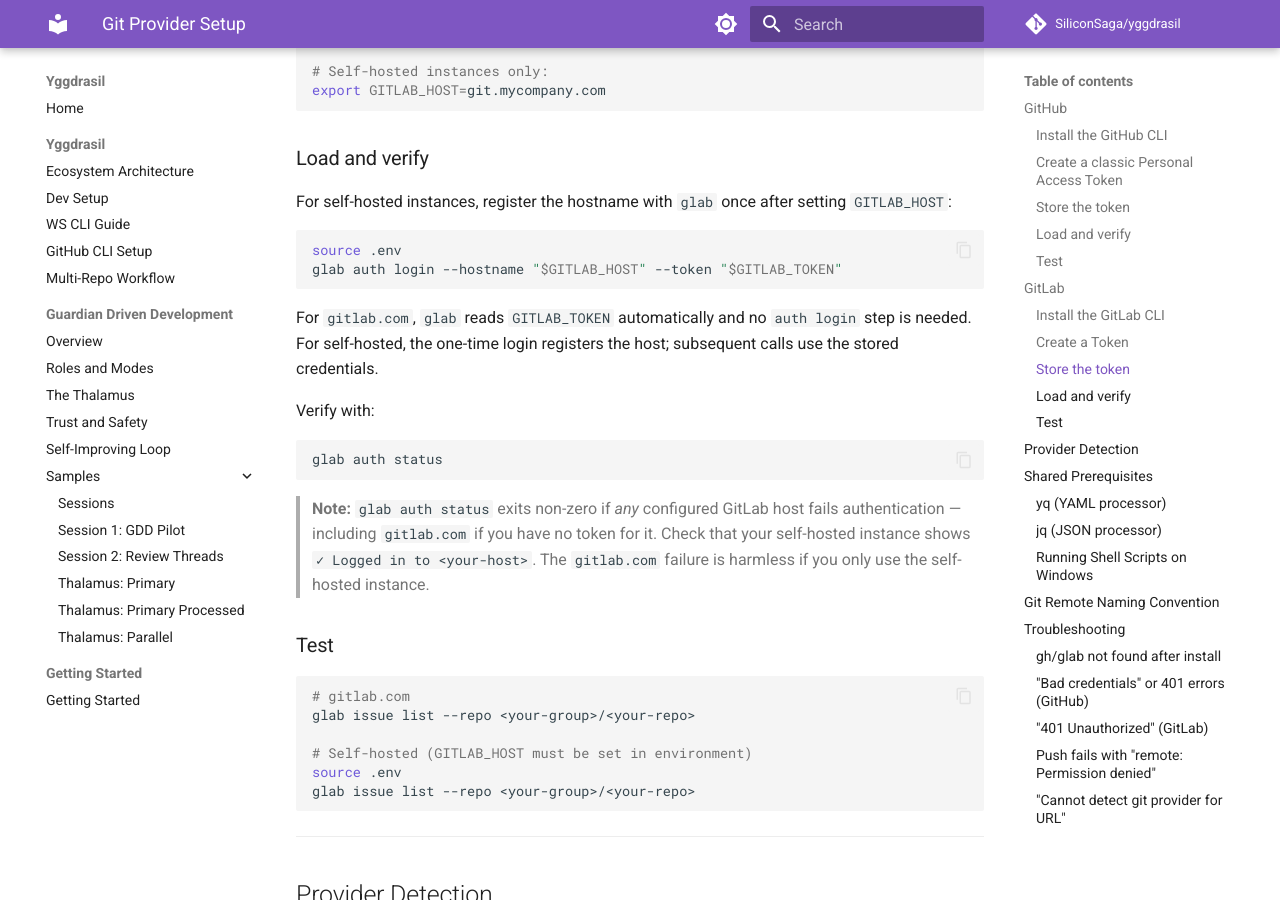
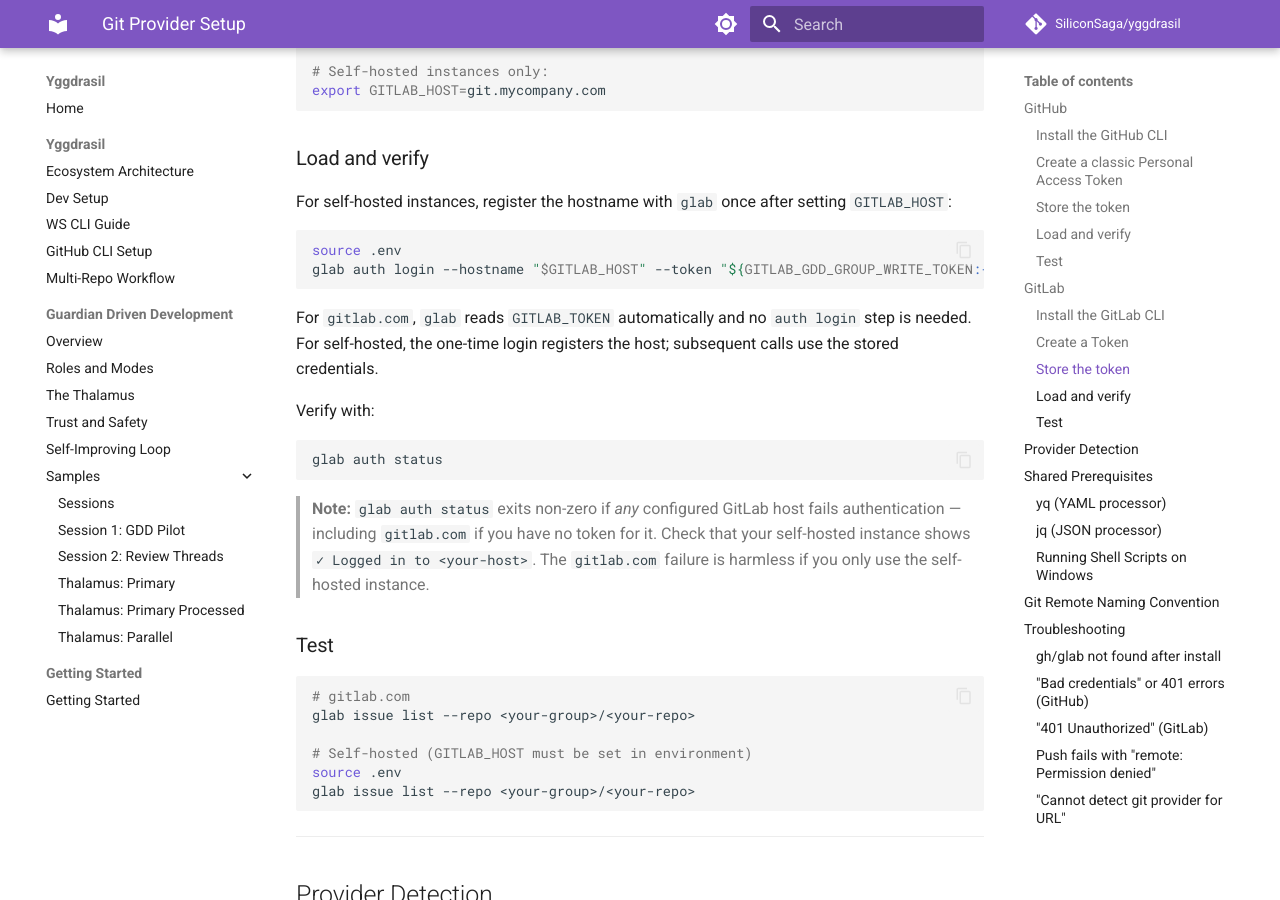
Before and after one commit to SiliconSaga/yggdrasil, an MkDocs documentation site: the page built from docs/git-provider-setup.md, in a window 1280 px wide and 900 px high, scrolled down 3113 px. Built offline with MkDocs 1.6.1 and Material for MkDocs 9.7.7, drawn with Linux system fonts in a browser that asks for light colours; comment, search, counter and statistics services are not loaded.

Commit message:
fix: address CodeRabbit review round 3 — reply usage, token fallback
Add reply subcommand to ws-review.sh header comment and usage output.
Use write-token fallback in git-provider-setup.md self-hosted glab login
example, matching .env.example pattern.

Co-Authored-By: Claude Opus 4.6 <noreply@anthropic.com>

````diff
--- a/docs/git-provider-setup.md
+++ b/docs/git-provider-setup.md
@@ -143,7 +143,7 @@ setting `GITLAB_HOST`:
 
 ```bash
 source .env
-glab auth login --hostname "$GITLAB_HOST" --token "$GITLAB_TOKEN"
+glab auth login --hostname "$GITLAB_HOST" --token "${GITLAB_GDD_GROUP_WRITE_TOKEN:-$GITLAB_TOKEN}"
 ```
 
 For `gitlab.com`, `glab` reads `GITLAB_TOKEN` automatically and no `auth login`
````
Also changed, not shown: 1 other file.
